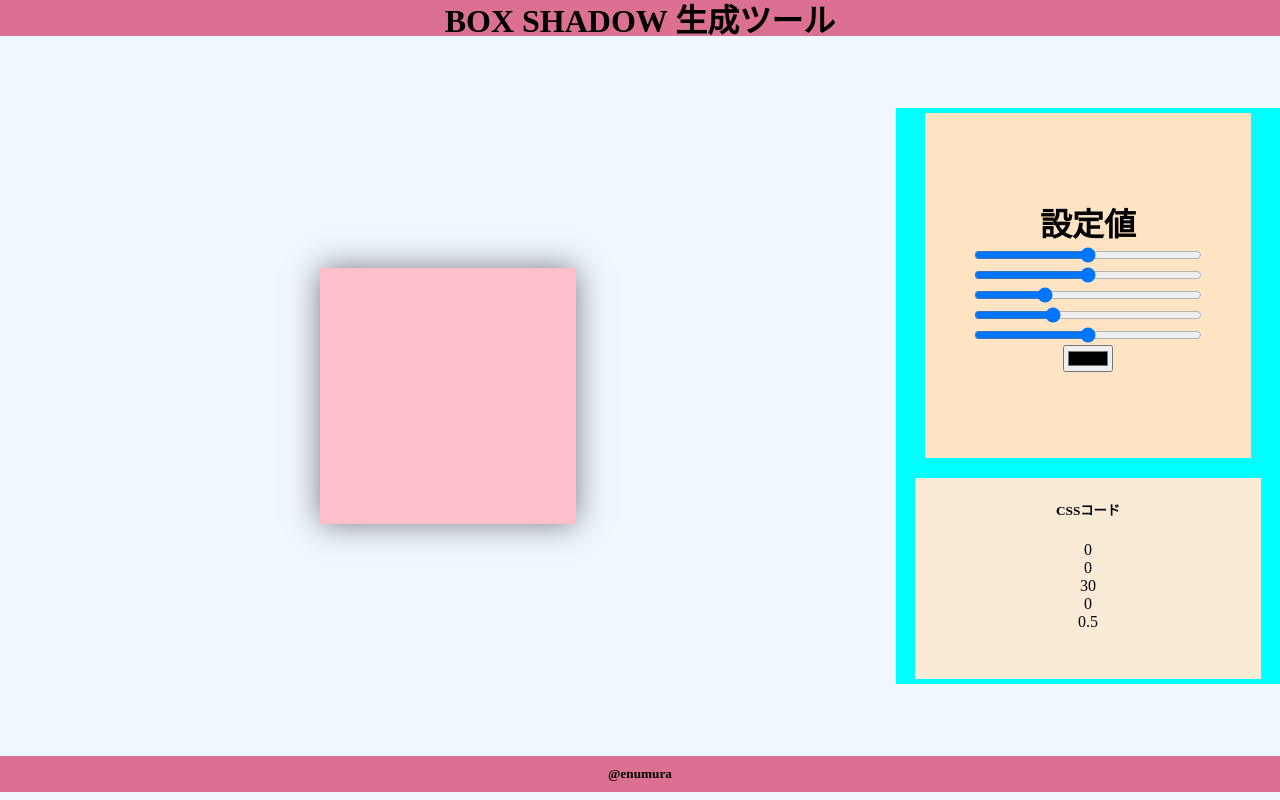
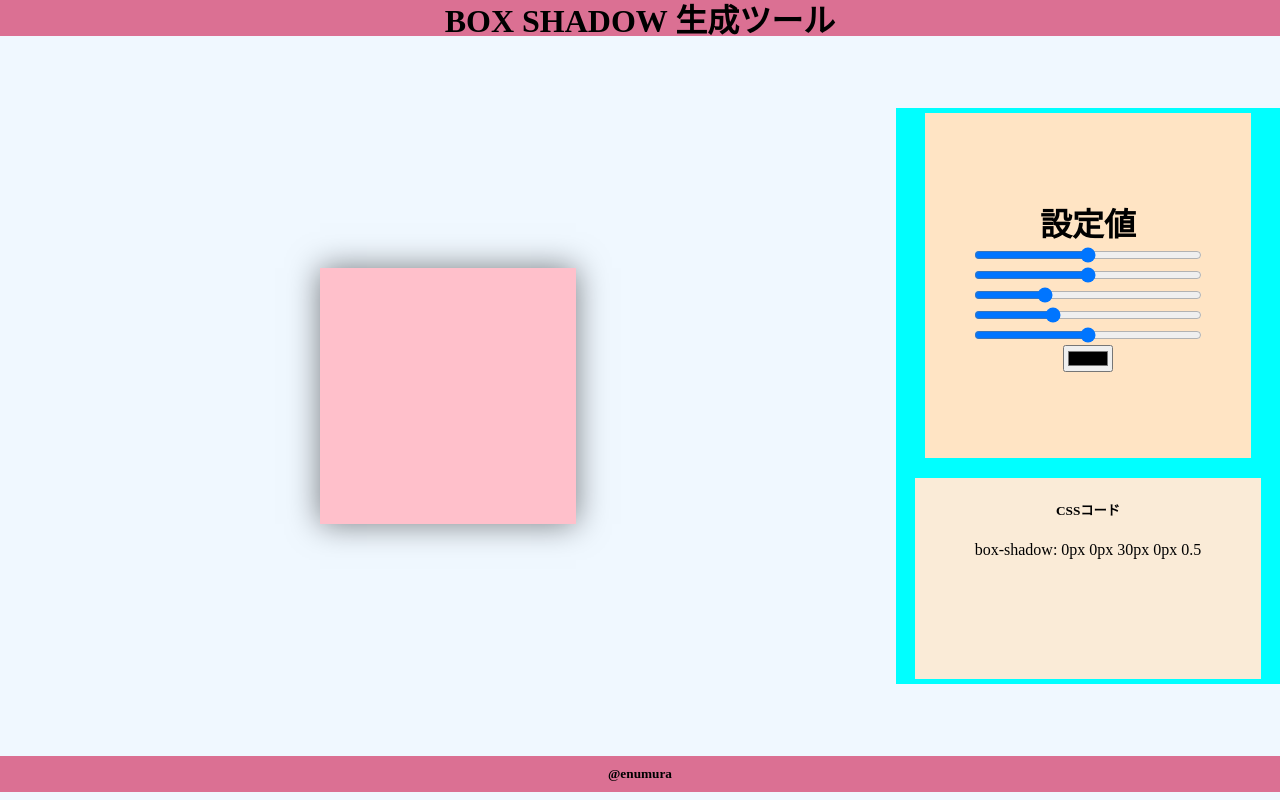
Before and after one commit to enumura1/box-shadow-tool, a Vue app: page / in a window 1280 px wide. Built offline with nearby package versions, Linux system fonts and the light colour scheme.

Commit message:
update：display adjusted css code

```diff
--- a/src/App.vue
+++ b/src/App.vue
@@ -20,11 +20,8 @@
         </div>
         <div id="codeContainer">
           <h5>CSSコード</h5>
-          <p class="generatedCssCode">{{ sliderTop }}</p>
-          <p class="generatedCssCode">{{ sliderRight }}</p>
-          <p class="generatedCssCode">{{ sliderBlurRadius }}</p>
-          <p class="generatedCssCode">{{ sliderSpreadRadius }}</p>
-          <p class="generatedCssCode">{{ sliderTransparency }}</p>
+          <p class="generatedCssCode">box-shadow: {{ sliderTop }}px {{ sliderRight }}px {{ sliderBlurRadius }}px
+            {{ sliderSpreadRadius }}px {{ sliderTransparency }}</p>
         </div>
       </div>
     </div>
```
